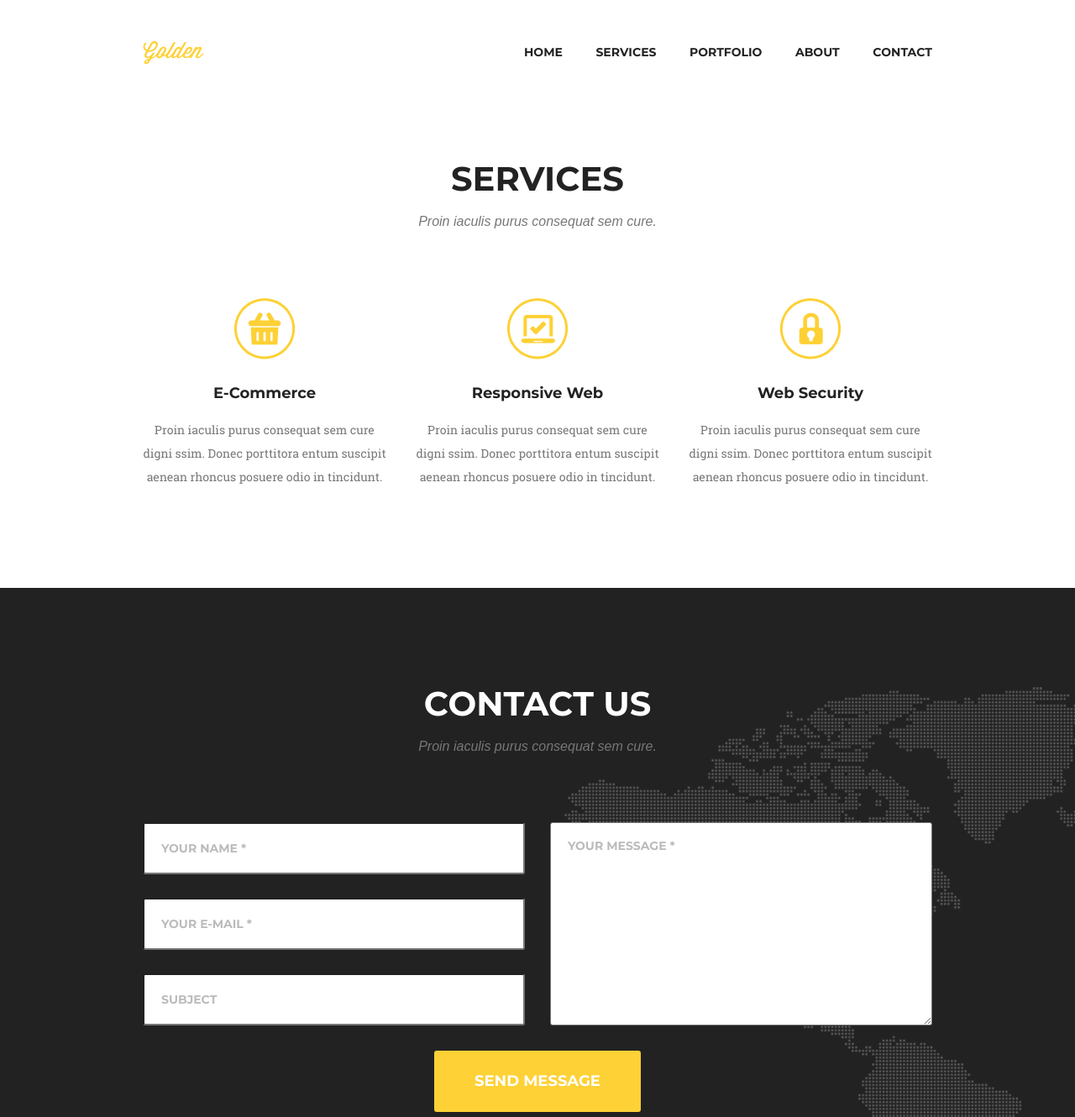
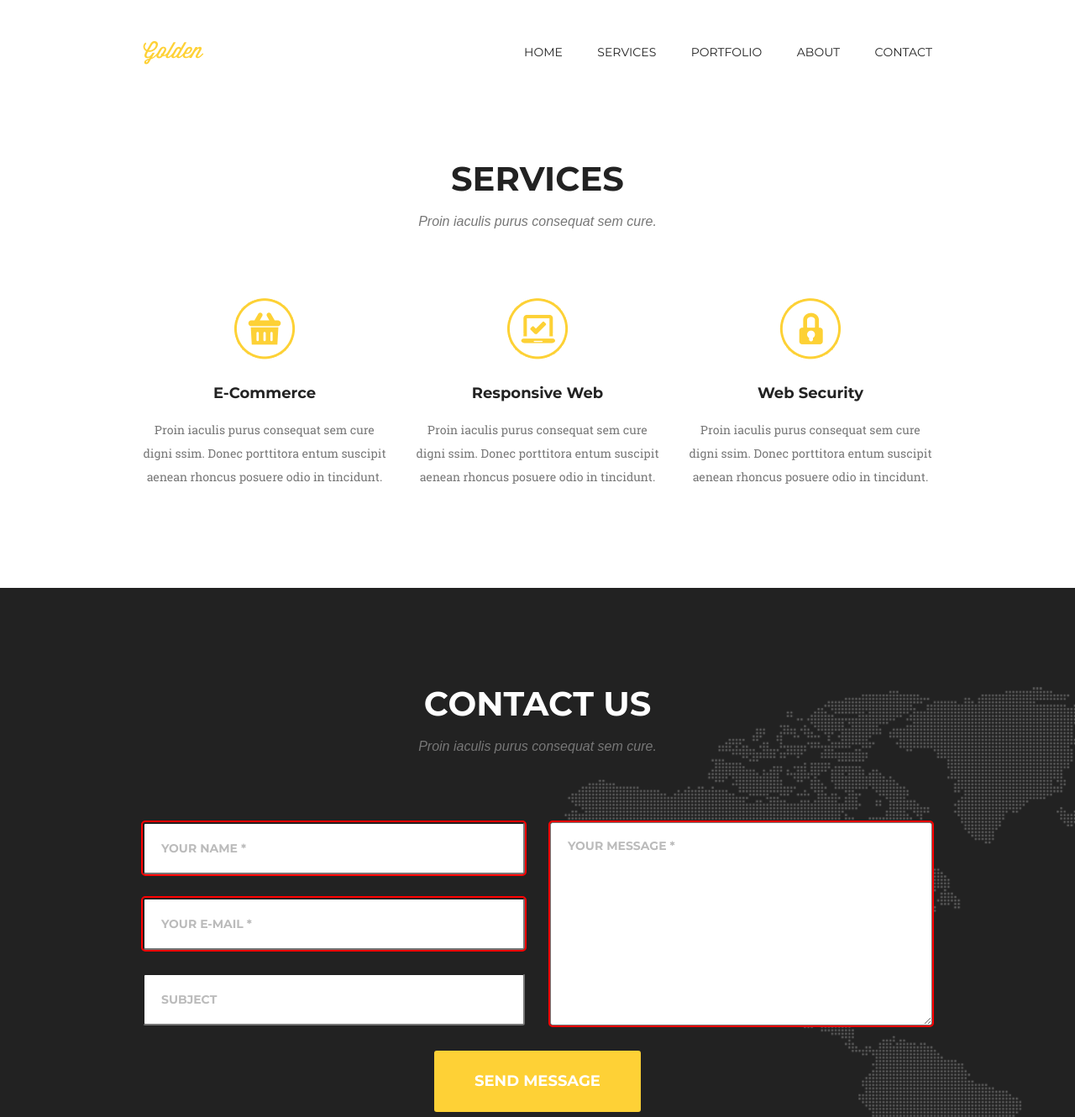
Before and after one commit to Y-uli-a/goit-fe-course, a plain HTML site: page module-7/index.html in a window 1280 px wide. Shown: the top 1330 px of the page at 84% size. Drawn offline with Linux system fonts and the light colour scheme.

Commit message:
1st commit

```diff
--- a/module-7/css/styles.css
+++ b/module-7/css/styles.css
@@ -4,7 +4,6 @@
   font-family: 'Montserrat';
   font-style: normal;
   font-weight: 400;
-  src: url('../fonts/montserrat-v12-latin-regular.eot'); /* IE9 Compat Modes */
   src: local('Montserrat Regular'), local('Montserrat-Regular'),
        url('../fonts/montserrat-v12-latin-regular.eot?#iefix') format('embedded-opentype'), /* IE6-IE8 */
        url('../fonts/montserrat-v12-latin-regular.woff2') format('woff2'), /* Super Modern Browsers */
@@ -79,13 +78,6 @@ html {
   margin: 0 auto;
 }
 
-/*HEADER*/
-
-/* .site-header {
-  min-height: 125px;
-  align-items: center;
-}
- */
 .site-nav {
   display: flex;
   justify-content: space-between;
@@ -108,7 +100,7 @@ html {
 }
 
 .site-logo-link {
-  font-family: "WisdomScript";
+  font-family: "WisdomScript", Arial, Helvetica, sans-serif;
   font-size: 26px;
   line-height: 41px;
   color: #fed136;
@@ -116,9 +108,9 @@ html {
 
 
 .page-nav-link {
-  font-family: 'Montserrat';
+  font-family: 'Montserrat', Arial, Helvetica, sans-serif;
   font-size: 14px;
-  font-weight: 600;
+  font-weight: 400;
   color: #222222;
   text-transform: uppercase;
   transition: color 200ms linear;
@@ -271,6 +263,16 @@ form input, textarea {
   padding-bottom: 30px;
 }
 
+input:required:valid,
+textarea:required:valid {
+  outline: 2px solid #008000;
+}
+
+input:required:invalid,
+textarea:required:invalid {
+  outline: 2px solid #ff0000;
+}
+
 button {
   font-family: "Montserrat", Arial, Helvetica, sans-serif;
   font-weight: 700;
--- a/module-7/index.html
+++ b/module-7/index.html
@@ -65,9 +65,9 @@
         <form action="#">
           <div class="fill-in">
             <div class="personal-info">
-          <input type="text" placeholder="Your name *" required>
-          <input type="email" name="Email" id="email" placeholder="Your E-mail *" required>
-          <input type="text" placeholder="Subject">
+          <input type="text" placeholder="Your name *" name="name" required>
+          <input type="email" name="email" id="email" placeholder="Your E-mail *" required>
+          <input type="text" placeholder="Subject" name="subject">
         </div>
           <textarea name="message" id="message" cols="30" rows="10" required placeholder="Your message *"></textarea>
           </div>
```
